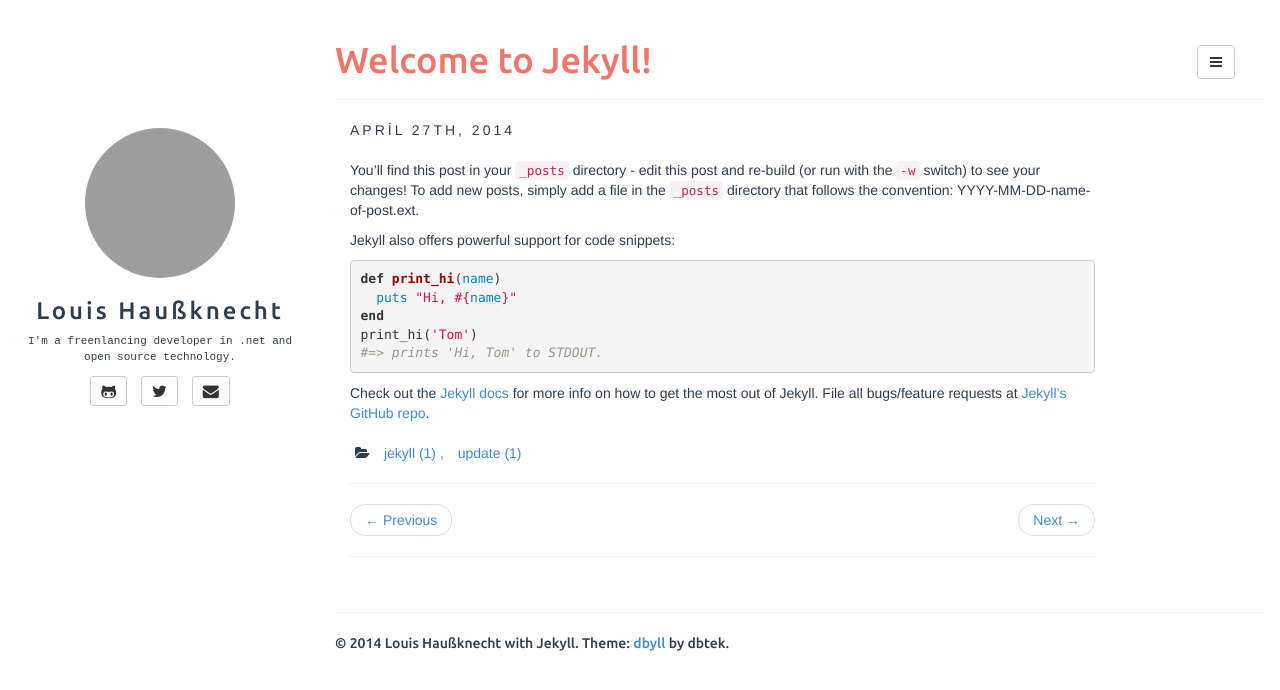
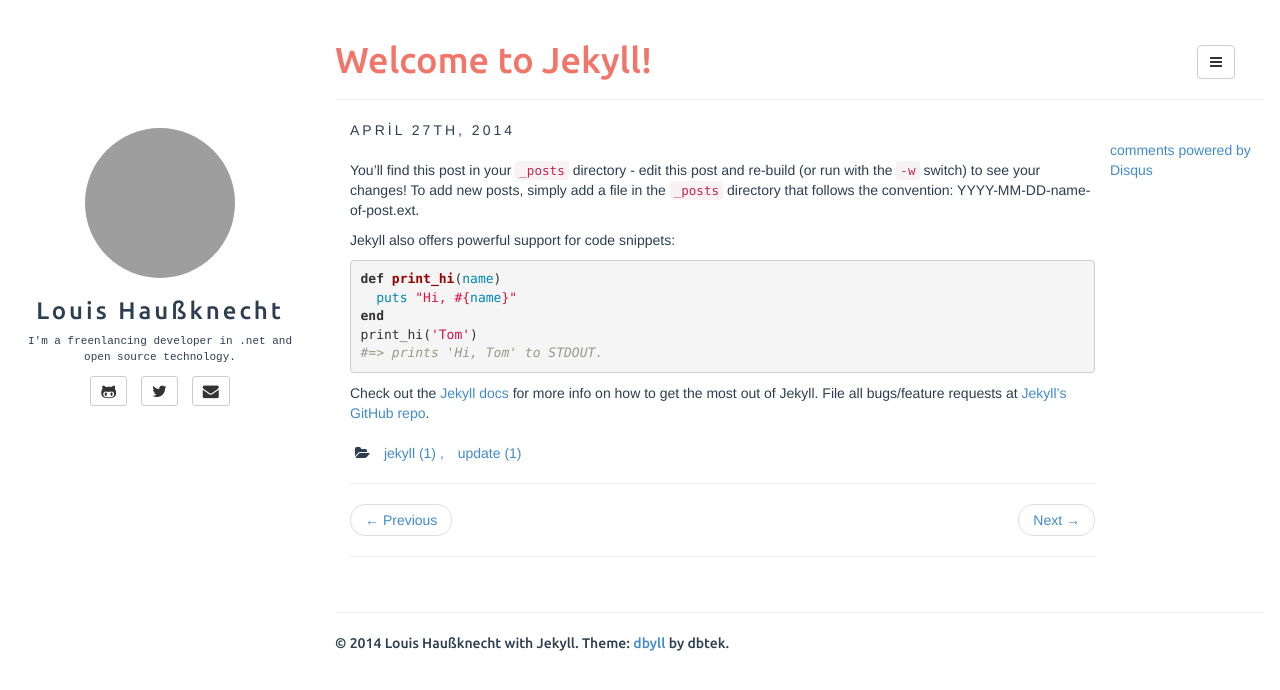
Before and after one commit to lhaussknecht/lhaussknecht.github.io, a Jekyll site: the page built from _posts/2014-04-27-welcome-to-jekyll.markdown, in a window 1280 px wide. Shown: the top 690 px of the page. Built offline with Jekyll 4.4.1, drawn with Linux system fonts in a browser that asks for light colours; comment, search, counter and statistics services are not loaded; some of the changed lines change nothing that is shown; grey boxes are pictures that could not be loaded.

Commit message:
Added Diqus

```diff
--- a/_includes/post.html
+++ b/_includes/post.html
@@ -90,4 +90,19 @@
 
 	</div>
 </article>
+<div id="disqus_thread"></div>
+<script type="text/javascript">
+    /* * * CONFIGURATION VARIABLES: EDIT BEFORE PASTING INTO YOUR WEBPAGE * * */
+    var disqus_shortname = 'stuffforgeeks'; // required: replace example with your forum shortname
+
+    /* * * DON'T EDIT BELOW THIS LINE * * */
+    (function() {
+        var dsq = document.createElement('script'); dsq.type = 'text/javascript'; dsq.async = true;
+        dsq.src = '//' + disqus_shortname + '.disqus.com/embed.js';
+        (document.getElementsByTagName('head')[0] || document.getElementsByTagName('body')[0]).appendChild(dsq);
+    })();
+</script>
+<noscript>Please enable JavaScript to view the <a href="http://disqus.com/?ref_noscript">comments powered by Disqus.</a></noscript>
+<a href="http://disqus.com" class="dsq-brlink">comments powered by <span class="logo-disqus">Disqus</span></a>
+
 <div class="clearfix"></div>
```
